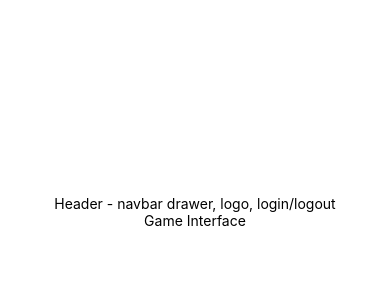
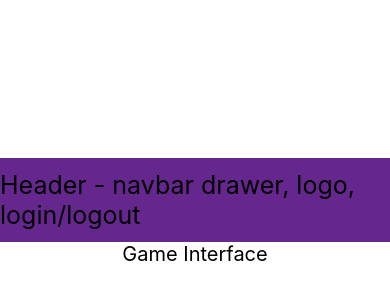
Before and after one commit to JustinHamerly/Overboss-React-Native, a React Native app: screen / in a window 390 px wide. Shown: the part 210-510 px from the top of the page. Built offline with nearby package versions, Linux system fonts and the light colour scheme.

Commit message:
added basic styles to differentiate header

```diff
--- a/App.js
+++ b/App.js
@@ -4,9 +4,16 @@ import { StyleSheet, Text, View } from 'react-native';
 export default function App() {
   return (
     <View style={styles.container}>
-      <Text>Header - navbar drawer, logo, login/logout</Text>
-      <Text>Game Interface</Text>
-
+      <View style={styles.header}>
+        <Text style={styles.headerText}>
+          Header - navbar drawer, logo, login/logout
+        </Text>
+      </View>
+      <View>
+        <Text style={styles.bodyText}>
+          Game Interface
+        </Text>
+      </View>
       <StatusBar style="auto" />
     </View>
   );
@@ -20,4 +27,18 @@ const styles = StyleSheet.create({
     alignItems: 'center',
     justifyContent: 'center',
   },
+  header: {
+    display: 'flex',
+    justifyContent: 'center',
+    alignItems: 'center',
+    backgroundColor: '#65278E',
+    width: '100%',
+    height: '10%',
+  },
+  headerText: {
+    fontSize: 25
+  },
+  bodyText: {
+    fontSize: 20
+  }
 });
```
Also changed, not shown: Header.js (+28 -0 lines).
